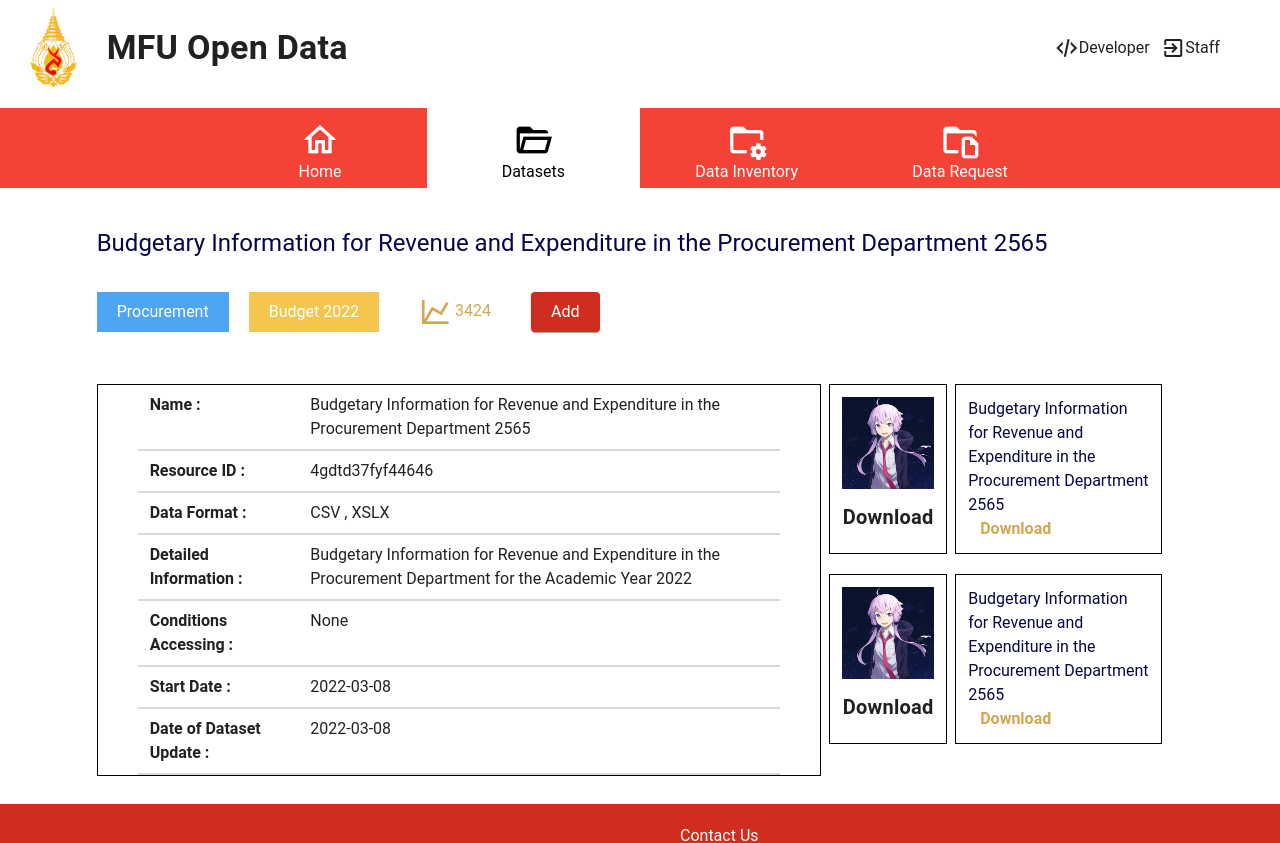
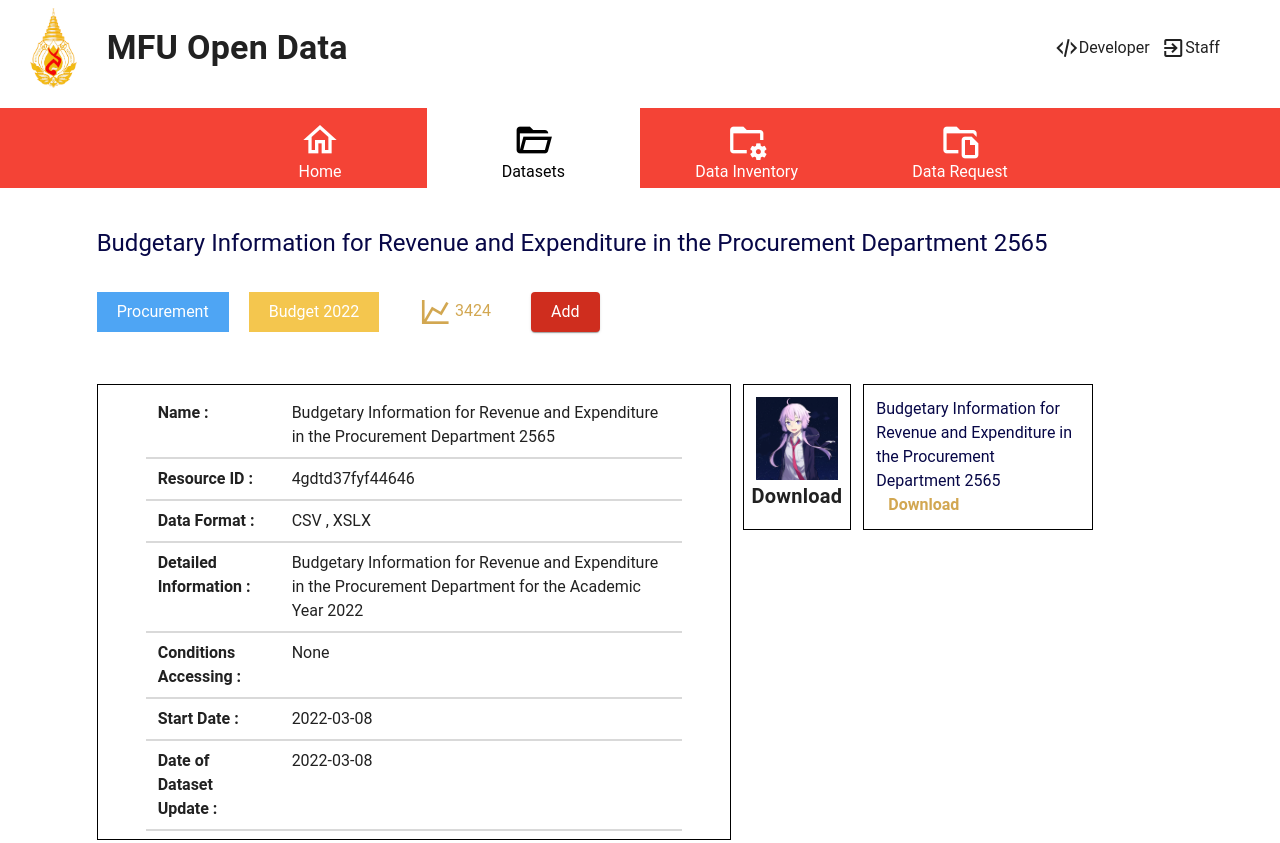
Before and after one commit to k1tsanapong/almost-open-data-frontend, a Nuxt app: page /datasets in a window 1280 px wide. Shown: the top 843 px of the page. Built offline with nearby package versions, Linux system fonts and the light colour scheme.

Commit message:
Fix bug in login functionality

```diff
--- a/pages/datasets.vue
+++ b/pages/datasets.vue
@@ -55,7 +55,8 @@
         </v-row>
 
         <v-row class="mt-16">
-          <v-col cols="8" style="border: 1px solid black">
+          <v-col class="pa-0" cols="12" md="7">
+            <div class="fill-height pa-5" style="border: 1px solid black">
               <v-row class="px-10 pt-2">
                 <v-col cols="12" sm="3" md="3" class="py-0">
                   <div class="font-weight-bold">Name :</div>
@@ -83,9 +84,7 @@
                 </v-col>
 
                 <v-col cols="12" sm="9" md="9" class="py-0">
-                <div>
-                  4gdtd37fyf44646
-                </div>
+                  <div>4gdtd37fyf44646</div>
                 </v-col>
 
                 <v-col cols="12" class="pa-0 pt-2">
@@ -103,9 +102,7 @@
                 </v-col>
 
                 <v-col cols="12" sm="9" md="9" class="py-0">
-                <div>
-                  CSV , XSLX
-                </div>
+                  <div>CSV , XSLX</div>
                 </v-col>
 
                 <v-col cols="12" class="pa-0 pt-2">
@@ -124,7 +121,8 @@
 
                 <v-col cols="12" sm="9" md="9" class="py-0">
                   <div>
-                  Budgetary Information for Revenue and Expenditure in the Procurement Department for the Academic Year 2022
+                    Budgetary Information for Revenue and Expenditure in the
+                    Procurement Department for the Academic Year 2022
                   </div>
                 </v-col>
 
@@ -141,9 +139,7 @@
                 </v-col>
 
                 <v-col cols="12" sm="9" md="9" class="py-0">
-                <div>
-                  None
-                </div>
+                  <div>None</div>
                 </v-col>
 
                 <v-col cols="12" class="pa-0 pt-2">
@@ -159,9 +155,7 @@
                 </v-col>
 
                 <v-col cols="12" sm="9" md="9" class="py-0">
-                <div>
-                  2022-03-08
-                </div>
+                  <div>2022-03-08</div>
                 </v-col>
 
                 <v-col cols="12" class="pa-0 pt-2">
@@ -179,9 +173,7 @@
                 </v-col>
 
                 <v-col cols="12" sm="9" md="9" class="py-0">
-                <div>
-                  2022-03-08
-                </div>
+                  <div>2022-03-08</div>
                 </v-col>
 
                 <v-col cols="12" class="pa-0 pt-2">
@@ -192,22 +184,32 @@
                   />
                 </v-col>
               </v-row>
+            </div>
           </v-col>
 
-          <v-col cols="12" sm="5" md="4" class="pl-5">
+          <v-col cols="12" sm="5" md="4">
+
+
             <v-row class="mb-5">
-              <v-col cols="4" style="border: 1px solid black">
-                <v-row>
-                  <v-img max-width="150px" class="mx-3 mt-3" src="/seki.png" />
+              <v-col cols="4" class="pa-0 pl-3">
+                <div class="fill-height pa-3" style="border: 1px solid black">
+                  <v-row justify="center">
+                    <v-img
+                      max-width="150px"
+                      class="mx-3 mt-3"
+                      src="/seki.png"
+                    />
                   </v-row>
 
-                <v-row>
-                  <v-col cols="12" class="text-center">
-                    <div class="text-h6 font-weight-bold text-center">Download</div>
+                  <v-row  justify="center" >
+                      <div class="text-h6 font-weight-bold text-center">
+                        Download
+                      </div>
+                  </v-row>
+                </div>
               </v-col>
-                </v-row>
-              </v-col>
-              <v-col cols="7" class="ml-2" style="border: 1px solid black">
+              <v-col cols="8" class="pa-0 pl-3">
+                <div class="fill-height pa-3" style="border: 1px solid black">
                   <div style="color: #070747">
                     Budgetary Information for Revenue and Expenditure in the
                     Procurement Department 2565
@@ -218,31 +220,6 @@
                   >
                     Download
                   </div>
-              </v-col>
-            </v-row>
-
-            <v-row class="mb-5">
-              <v-col cols="4" style="border: 1px solid black">
-                <v-row>
-                  <v-img max-width="150px" class="mx-3 mt-3" src="/seki.png" />
-                </v-row>
-
-                <v-row>
-                  <v-col cols="12" class="text-center">
-                    <div class="text-h6 font-weight-bold">Download</div>
-                  </v-col>
-                </v-row>
-              </v-col>
-              <v-col cols="7" class="ml-2" style="border: 1px solid black">
-                <div style="color: #070747">
-                  Budgetary Information for Revenue and Expenditure in the
-                  Procurement Department 2565
-                </div>
-                <div
-                  class="font-weight-bold pl-3"
-                  style="color: rgb(var(--v-theme-secondary))"
-                >
-                  Download
                 </div>
               </v-col>
             </v-row>
```
Lines whose indentation alone changed are shown as unchanged.
